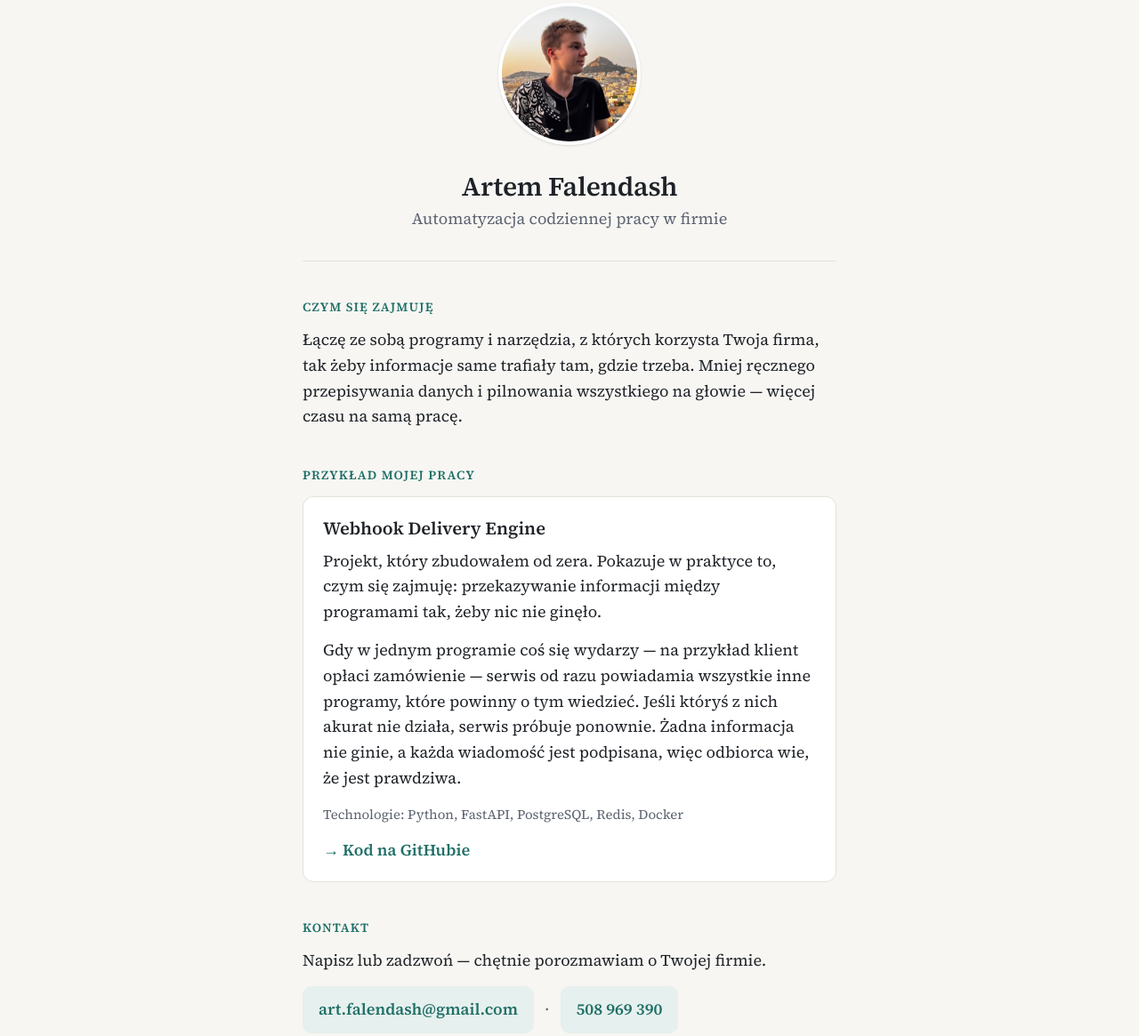
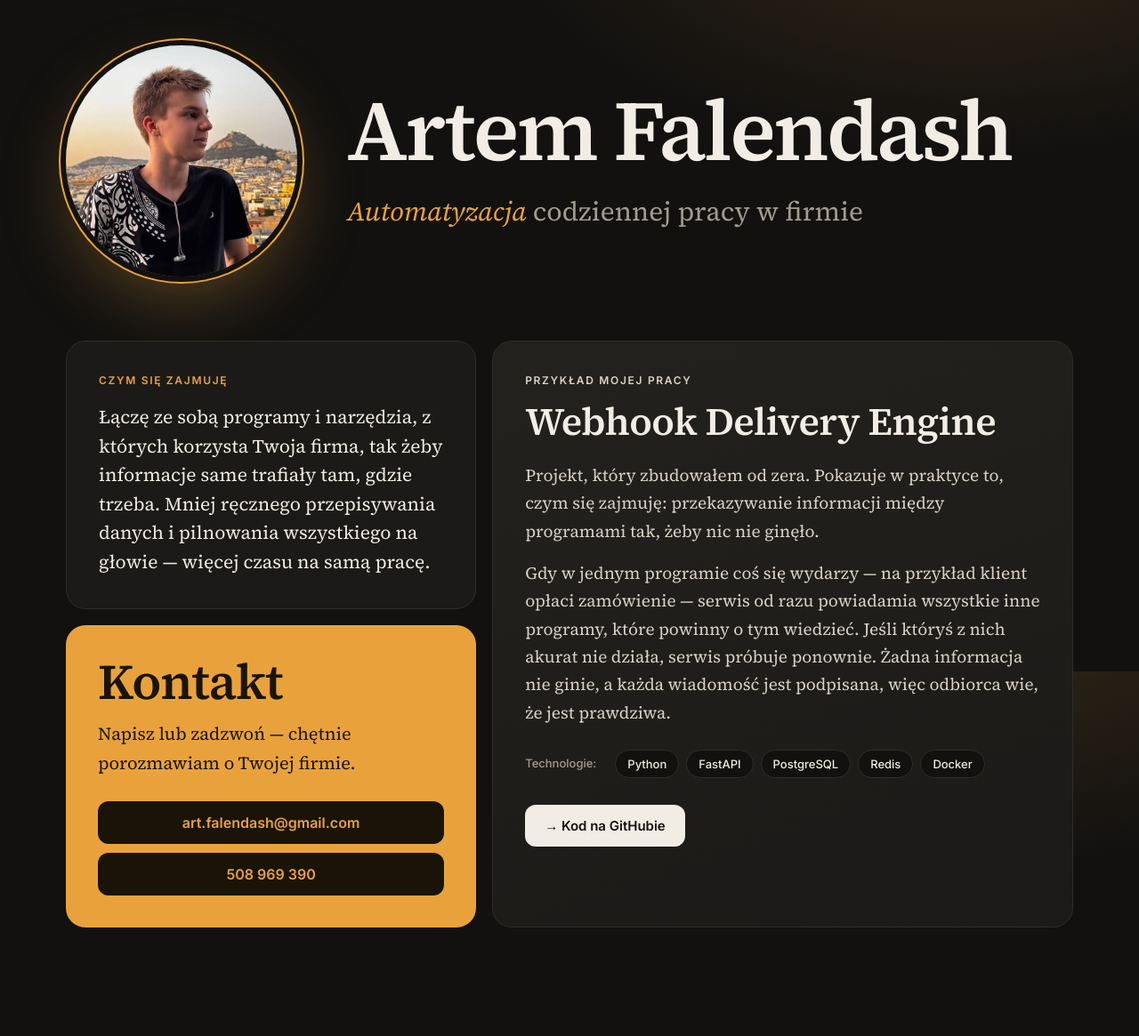
Before and after one commit to artemfalendash/artemfalendash.github.io, a plain HTML site: page index.html in a window 1280 px wide. Shown: the part 45-1210 px from the top of the page at 89% size. After the commit the page ends 1136 px from the top, so only its background shows below. Drawn offline with Linux system fonts and the light colour scheme.

Commit message:
New design: dark tiles layout (always dark)
Co-Authored-By: Claude Opus 5.5 <noreply@anthropic.com>

```diff
--- a/index.html
+++ b/index.html
@@ -3,48 +3,50 @@
 <head>
 <meta charset="utf-8">
 <meta name="viewport" content="width=device-width, initial-scale=1">
+<meta name="color-scheme" content="dark">
+<meta name="theme-color" content="#121110">
+<meta name="description" content="Łączę ze sobą programy i narzędzia, z których korzysta Twoja firma, tak żeby informacje same trafiały tam, gdzie trzeba.">
 <title>Artem Falendash · Automatyzacja codziennej pracy w firmie</title>
-  <meta name="description" content="Łączę ze sobą programy i narzędzia, z których korzysta Twoja firma, tak żeby informacje same trafiały tam, gdzie trzeba.">
 <link rel="preconnect" href="https://fonts.googleapis.com">
 <link rel="preconnect" href="https://fonts.gstatic.com" crossorigin>
-  <link rel="stylesheet" href="https://fonts.googleapis.com/css2?family=Source+Serif+4:ital,opsz,wght@0,8..60,400;0,8..60,600;1,8..60,400&display=swap">
+<link rel="stylesheet" href="https://fonts.googleapis.com/css2?family=Source+Serif+4:ital,opsz,wght@0,8..60,400;0,8..60,600;1,8..60,400&family=Inter:wght@500;600&display=swap">
 <link rel="stylesheet" href="style.css">
 </head>
 <body>
-  <main>
-
+<div class="wrap">
   <header class="hero">
-      <img class="photo" src="photo.jpg" alt="Artem Falendash" width="160" height="160">
+    <img class="photo" src="photo.jpg" alt="Artem Falendash">
+    <div>
       <h1>Artem Falendash</h1>
-      <p class="tagline">Automatyzacja codziennej pracy w firmie</p>
+      <p class="tagline"><em>Automatyzacja</em> codziennej pracy w firmie</p>
+    </div>
   </header>
 
-    <section>
-      <h2>Czym się zajmuję</h2>
+  <main class="grid">
+    <section class="tile what">
+      <p class="label">Czym się zajmuję</p>
       <p>Łączę ze sobą programy i narzędzia, z których korzysta Twoja firma, tak żeby informacje same trafiały tam, gdzie trzeba. Mniej ręcznego przepisywania danych i pilnowania wszystkiego na głowie — więcej czasu na samą pracę.</p>
     </section>
 
-    <section>
-      <h2>Przykład mojej pracy</h2>
-      <article class="card">
+    <section class="tile project">
+      <p class="label">Przykład mojej pracy</p>
       <h3>Webhook Delivery Engine</h3>
       <p>Projekt, który zbudowałem od zera. Pokazuje w praktyce to, czym się zajmuję: przekazywanie informacji między programami tak, żeby nic nie ginęło.</p>
       <p>Gdy w jednym programie coś się wydarzy — na przykład klient opłaci zamówienie — serwis od razu powiadamia wszystkie inne programy, które powinny o tym wiedzieć. Jeśli któryś z nich akurat nie działa, serwis próbuje ponownie. Żadna informacja nie ginie, a każda wiadomość jest podpisana, więc odbiorca wie, że jest prawdziwa.</p>
-        <p class="tech">Technologie: Python, FastAPI, PostgreSQL, Redis, Docker</p>
-        <a class="link" href="https://github.com/artemfalendash/webhook-delivery-engine" target="_blank" rel="noopener">→ Kod na GitHubie</a>
-      </article>
+      <ul class="chips"><li class="k">Technologie:</li><li>Python</li><li>FastAPI</li><li>PostgreSQL</li><li>Redis</li><li>Docker</li></ul>
+      <a class="btn" href="https://github.com/artemfalendash/webhook-delivery-engine" target="_blank" rel="noopener">→ Kod na GitHubie</a>
     </section>
 
-    <section>
+    <section class="tile contact" id="kontakt">
       <h2>Kontakt</h2>
       <p>Napisz lub zadzwoń — chętnie porozmawiam o Twojej firmie.</p>
-      <p class="contact">
-        <a class="button" href="mailto:art.falendash@gmail.com">art.falendash@gmail.com</a>
-        <span class="sep" aria-hidden="true">·</span>
-        <a class="button" href="tel:+48508969390">508 969 390</a>
-      </p>
+      <div class="links">
+        <a class="btn" href="mailto:art.falendash@gmail.com">art.falendash@gmail.com</a>
+        <span class="sep">·</span>
+        <a class="btn" href="tel:+48508969390">508 969 390</a>
+      </div>
     </section>
-
   </main>
+</div>
 </body>
 </html>
--- a/style.css
+++ b/style.css
@@ -1,141 +1,50 @@
-/* Colors in one place. The second block switches to dark colors when the phone is in dark mode. */
+:root { color-scheme: dark; }
 :root {
-  --bg: #f7f6f3;
-  --surface: #ffffff;
-  --text: #1f2328;
-  --muted: #5c6370;
-  --line: #e4e1da;
-  --accent: #1f6f66;
-  --accent-soft: #e6f0ee;
+  --bg: #121110; --surface: #1b1a18; --surface2: #23211e; --text: #f1ece4; --muted: #a39b8f;
+  --line: #2f2c28; --accent: #e9a23b;
+  --serif: "Source Serif 4", Georgia, serif; --sans: "Inter", system-ui, sans-serif;
 }
+* { box-sizing: border-box; }
+body { margin: 0; color: var(--text); font: 19px/1.65 var(--serif);
+       background: radial-gradient(900px 500px at 85% -10%, rgba(233,162,59,.16), transparent 60%), var(--bg); background-attachment: fixed; }
+.wrap { max-width: 1180px; margin: 0 auto; padding: 0 24px 48px; }
 
-@media (prefers-color-scheme: dark) {
-  :root {
-    --bg: #16181b;
-    --surface: #1e2125;
-    --text: #e8e6e3;
-    --muted: #a3a8b0;
-    --line: #2e3238;
-    --accent: #6cc3b6;
-    --accent-soft: #1f2e2c;
-  }
+.hero { display: grid; grid-template-columns: auto 1fr; gap: 56px; align-items: center; padding: 96px 0 72px; }
+.photo { width: 260px; aspect-ratio: 1; border-radius: 50%; object-fit: cover; display: block;
+         box-shadow: 0 0 0 6px var(--bg), 0 0 0 8px var(--accent), 0 30px 80px -10px rgba(233,162,59,.35); }
+h1 { font-weight: 600; font-size: clamp(46px, 7.5vw, 104px); line-height: 1; letter-spacing: -0.03em; margin: 0 0 18px; }
+.tagline { margin: 0; font-size: clamp(20px, 2.4vw, 30px); color: var(--muted); }
+.tagline em { color: var(--accent); font-style: italic; }
+
+.grid { display: grid; grid-template-columns: repeat(12, 1fr); gap: 18px; }
+.tile { background: var(--surface); border: 1px solid var(--line); border-radius: 22px; padding: 36px; }
+.what { grid-column: span 5; }
+.project { grid-column: span 7; grid-row: span 2; background: linear-gradient(160deg, var(--surface2), var(--surface)); }
+.contact { grid-column: span 5; background: var(--accent); color: #1a1408; border: none; }
+
+.label { font: 600 12px var(--sans); text-transform: uppercase; letter-spacing: .14em; color: var(--accent); margin: 0 0 18px; }
+.what p:not(.label) { margin: 0; font-size: 21px; line-height: 1.55; }
+.project h3 { font-size: clamp(30px, 3.4vw, 44px); line-height: 1.1; letter-spacing: -0.015em; margin: 0 0 20px; }
+.project p { margin: 0 0 16px; color: #d9d2c7; }
+.chips { display: flex; flex-wrap: wrap; gap: 8px; list-style: none; padding: 0; margin: 26px 0 30px; }
+.chips li { font: 500 13px var(--sans); padding: 7px 13px; border-radius: 999px; border: 1px solid var(--line); background: var(--bg); }
+.chips .k { border: none; background: none; padding-left: 0; color: var(--muted); }
+.btn { display: inline-block; font: 600 15px var(--sans); text-decoration: none; padding: 14px 22px; border-radius: 12px; }
+.project .btn { background: var(--text); color: var(--bg); }
+.project .btn:hover { background: var(--accent); }
+
+.contact .label { color: #1a1408; opacity: .65; }
+.contact h2 { font-size: clamp(38px, 4.5vw, 56px); line-height: 1; margin: 0 0 14px; letter-spacing: -0.02em; }
+.contact p { margin: 0 0 26px; font-size: 20px; }
+.contact .links { display: flex; flex-direction: column; gap: 10px; }
+.contact .btn { background: #1a1408; color: var(--accent); text-align: center; font-size: 16px; }
+.contact .btn:hover { background: #000; }
+.sep { display: none; }
+
+@media (max-width: 900px) {
+  body { font-size: 18px; }
+  .hero { grid-template-columns: 1fr; text-align: center; gap: 32px; padding: 56px 0 48px; }
+  .photo { width: 200px; margin: 0 auto; }
+  .what, .project, .contact { grid-column: 1 / -1; grid-row: auto; }
+  .tile { padding: 26px; border-radius: 18px; }
 }
-
-* { box-sizing: border-box; }
-
-body {
-  margin: 0;
-  background: var(--bg);
-  color: var(--text);
-  font-family: "Source Serif 4", Georgia, "Times New Roman", serif;
-  font-size: 18px;
-  line-height: 1.6;
-  -webkit-text-size-adjust: 100%;
-}
-
-/* One narrow column: easy to read on a phone, doesn't stretch on a big screen. */
-main {
-  max-width: 640px;
-  margin: 0 auto;
-  padding: 48px 20px 64px;
-}
-
-/* ---------- Top: photo, name, tagline ---------- */
-.hero {
-  text-align: center;
-  padding-bottom: 32px;
-  border-bottom: 1px solid var(--line);
-}
-
-.photo {
-  width: 160px;
-  height: 160px;
-  border-radius: 50%;
-  object-fit: cover;
-  border: 4px solid var(--surface);
-  box-shadow: 0 1px 3px rgba(0, 0, 0, 0.12);
-  background: var(--line);
-}
-
-h1 {
-  margin: 20px 0 4px;
-  font-size: 30px;
-  line-height: 1.2;
-  letter-spacing: -0.01em;
-}
-
-.tagline {
-  margin: 0;
-  color: var(--muted);
-  font-size: 18px;
-}
-
-/* ---------- Sections ---------- */
-section { margin-top: 40px; }
-
-h2 {
-  margin: 0 0 12px;
-  font-size: 14px;
-  font-weight: 600;
-  text-transform: uppercase;
-  letter-spacing: 0.08em;
-  color: var(--accent);
-}
-
-p { margin: 0 0 14px; }
-
-/* ---------- Project card ---------- */
-.card {
-  background: var(--surface);
-  border: 1px solid var(--line);
-  border-radius: 12px;
-  padding: 22px 22px 20px;
-}
-
-h3 {
-  margin: 0 0 10px;
-  font-size: 20px;
-  line-height: 1.3;
-}
-
-.tech {
-  color: var(--muted);
-  font-size: 15px;
-}
-
-.link {
-  color: var(--accent);
-  font-weight: 600;
-  text-decoration: none;
-}
-.link:hover { text-decoration: underline; }
-
-/* ---------- Contact: big, easy-to-tap buttons ---------- */
-.contact {
-  display: flex;
-  flex-wrap: wrap;
-  align-items: center;
-  gap: 10px 12px;
-}
-
-.button {
-  display: inline-block;
-  padding: 12px 18px;
-  border-radius: 10px;
-  background: var(--accent-soft);
-  color: var(--accent);
-  font-weight: 600;
-  text-decoration: none;
-  word-break: break-word;
-}
-.button:hover { filter: brightness(0.97); }
-
-.sep { color: var(--muted); }
-
-/* On narrow phones: buttons go full width, one under the other, and the dot disappears. */
-@media (max-width: 480px) {
-  main { padding-top: 36px; }
-  .contact { flex-direction: column; align-items: stretch; }
-  .button { text-align: center; }
-  .sep { display: none; }
-}
```
Also changed, not shown: 1 other file. Lines whose indentation alone changed are shown as unchanged.
